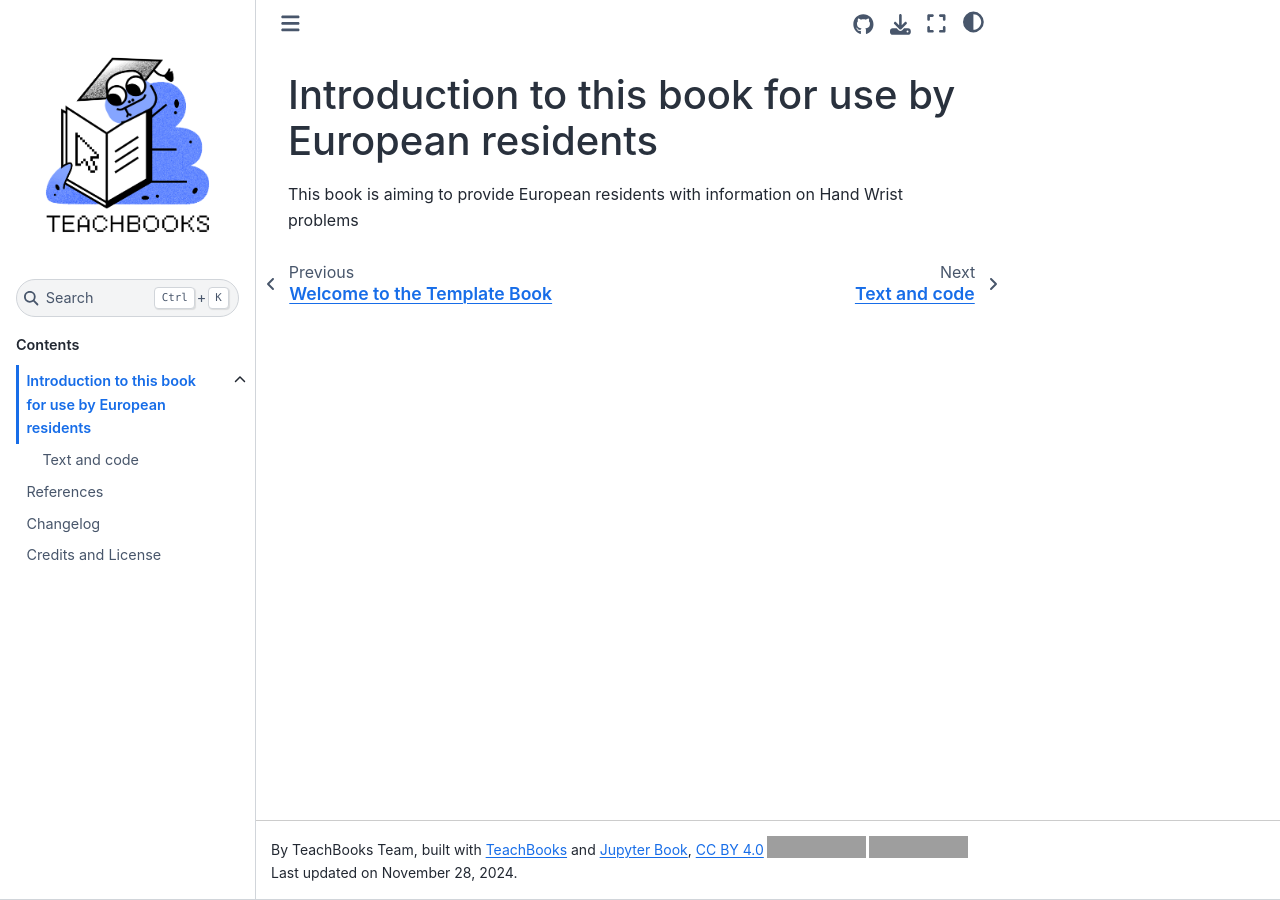
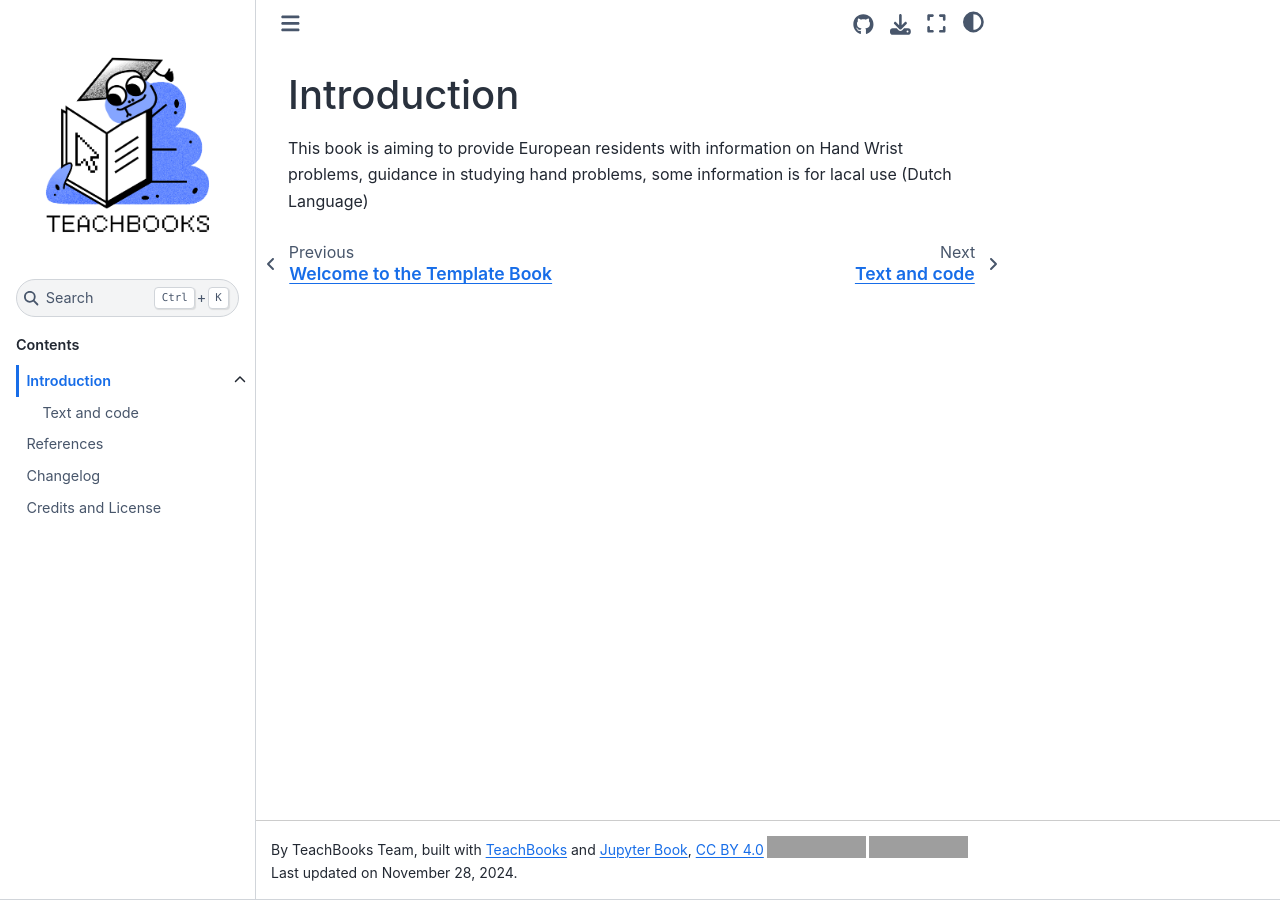
Before and after one commit to WimTeach/CareforHands, a Jupyter Book: the page built from book/some_content/overview.md, in a window 1280 px wide. Built offline with Jupyter Book 1.0.4 settings and Sphinx 7.4.7 and the Sphinx Book theme 1.1.4, drawn with Linux system fonts in a browser that asks for light colours; comment, search, counter and statistics services are not loaded; grey boxes are pictures that could not be loaded.

Commit message:
Update overview.md

```diff
--- a/book/some_content/overview.md
+++ b/book/some_content/overview.md
@@ -1,3 +1,3 @@
-# Introduction to this book for use by European residents
+# Introduction
 
-This book is aiming to provide European residents with information on Hand Wrist problems
+This book is aiming to provide European residents with information on Hand Wrist problems, guidance in studying hand problems, some information is for lacal use (Dutch Language)
```
